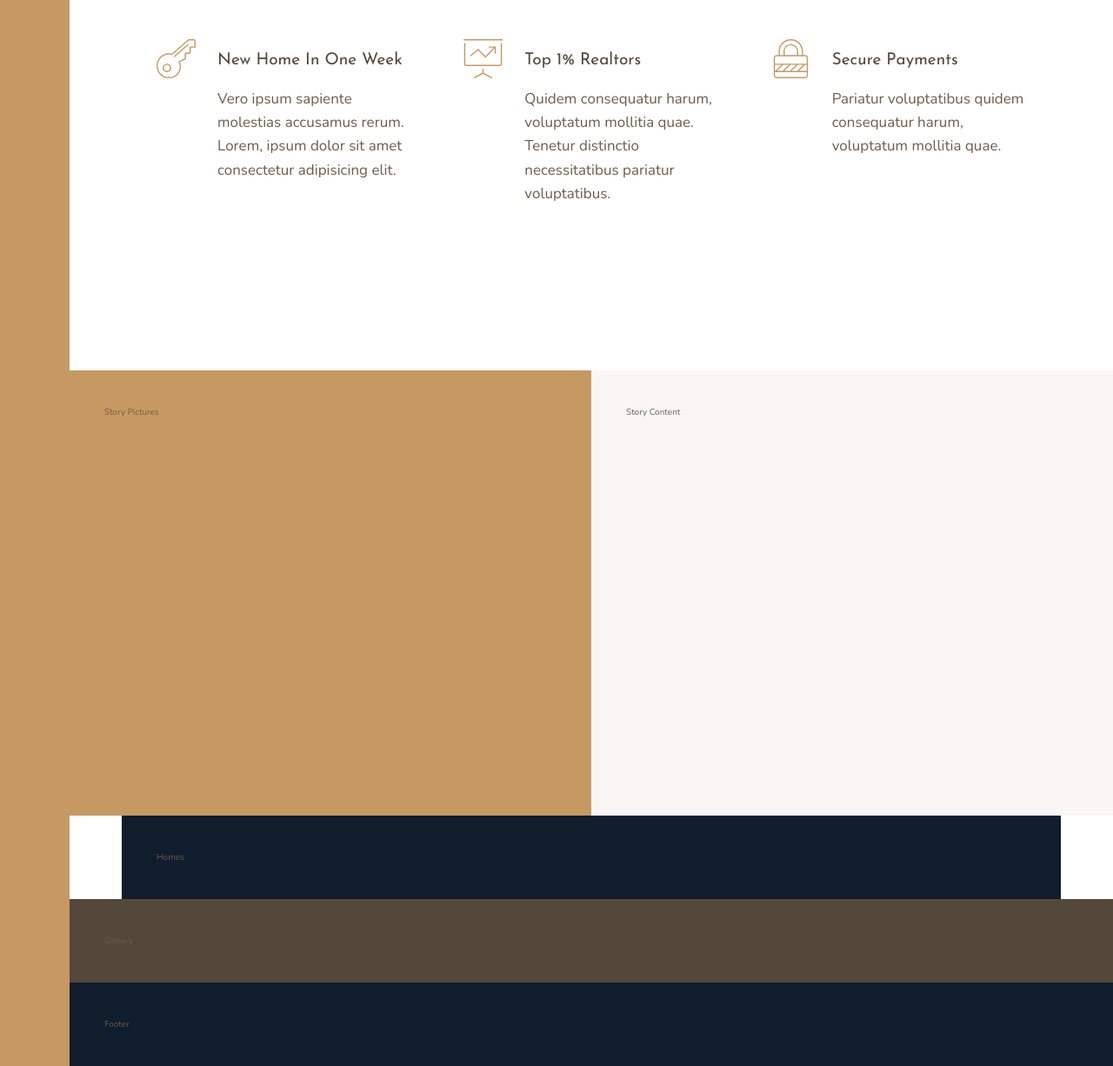
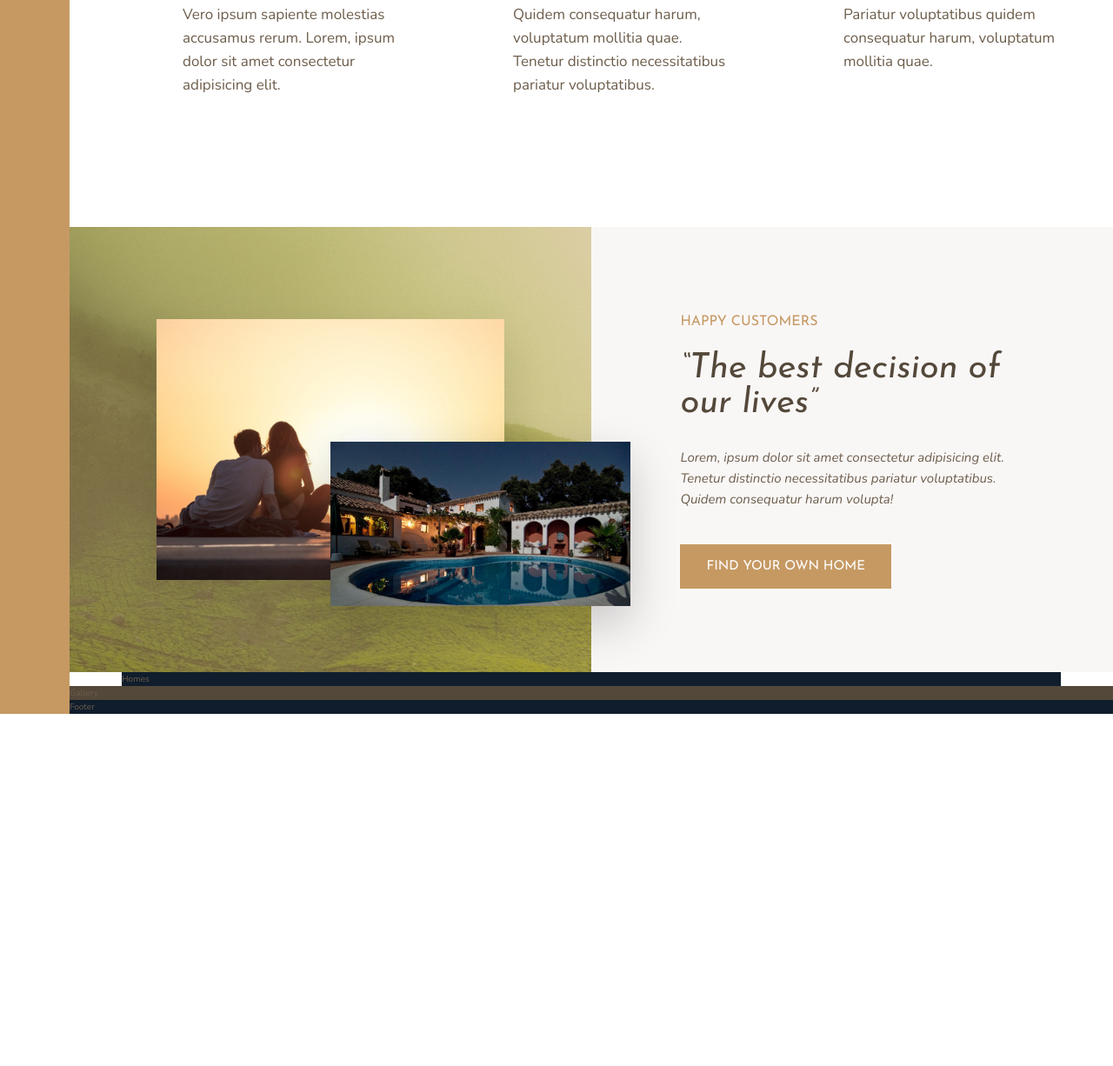
Before and after one commit to AndrewJacobVlietstra/Nexter-project, a website: page index.html in a window 1280 px wide. Shown: the part 1047-2273 px from the top of the page at 87% size. After the commit the page ends 1868 px from the top, so only its background shows below. Drawn offline with nearby package versions, Linux system fonts and the light colour scheme.

Commit message:
Finished stories section

```diff
--- a/index.html
+++ b/index.html
@@ -89,11 +89,18 @@
         </section>
 
         <div class="story__pictures">
-            Story Pictures
+            <img src="dist/img/story-1.jpeg" alt="Couple with new house" class="story__img--1">
+            <img src="dist/img/story-2.jpeg" alt="New House" class="story__img--2">
         </div>
 
         <div class="story__content">
-            Story Content
+            <h3 class="heading-3 mb-sm">Happy Customers</h3>
+            <h2 class="heading-2 heading-2--dark mb-med">&ldquo;The best decision of our lives&rdquo;</h2>
+            <p class="story__text">
+                Lorem, ipsum dolor sit amet consectetur adipisicing elit. Tenetur distinctio
+                necessitatibus pariatur voluptatibus. Quidem consequatur harum volupta!
+            </p>
+            <button class="btn">Find Your Own Home</button>
         </div>
 
         <section class="homes">
--- a/sass/_base.scss
+++ b/sass/_base.scss
@@ -42,7 +42,5 @@ body {
     grid-template-columns: [sidebar-start] 8rem [sidebar-end full-start] minmax(6rem, 1fr) [center-start]
      repeat(8, [col-start] minmax(min-content, 14rem) [col-end]) [center-end] minmax(6rem, 1fr) [full-end];
 
-     & > * {
-         padding: 4rem;
-     }
+
 }
--- a/sass/_story.scss
+++ b/sass/_story.scss
@@ -2,10 +2,50 @@
     &__pictures {
         background-color: $color-primary;
         grid-column: full-start / col-end 4;
+        background-image: linear-gradient(rgba($color-primary, .45), rgba($color-primary, .45)), url(../img/back.jpg);
+
+        display: grid;
+        grid-template-rows: repeat(6, 1fr);
+        grid-template-columns: repeat(6, 1fr);
+        align-items: center;
+    }
+
+    &__img--1{
+        width: 100%;
+        grid-column: 2 / 6 ;
+        grid-row: 2 / 6 ;
+        box-shadow: 0 2rem 5rem rgba(#000, 0.1);
+    }
+
+    &__img--2{
+        width: 115%;
+        grid-column: 4 / 7 ;
+        grid-row: 4 / 6 ;
+        z-index: 10;
+        box-shadow: 0 2rem 5rem rgba(#000, 0.2);
     }
 
     &__content {
         background-color: $color-grey-light-1;
         grid-column: col-start 5 / full-end;
+
+        padding: 6rem 8vw;
+
+        /*
+        display: flex;
+        flex-direction: column;
+        justify-content: center;
+        align-items: flex-start;
+        */
+
+        display: grid;
+        align-content: center;
+        justify-items: start;
+    }
+
+    &__text {
+        font-size: 1.5rem;
+        font-style: italic;
+        margin-bottom: 4rem;
     }
 }
--- a/sass/_typography.scss
+++ b/sass/_typography.scss
@@ -9,10 +9,19 @@
 
 .heading-2 {
     @extend %heading;
+    font-size: 4rem;
+    font-style: italic;
+    line-height: 1;
+
+    &--light {color: $color-grey-light-1;}
+    &--dark {color: $color-grey-dark-1;}
 }
 
 .heading-3 {
     @extend %heading;
+    font-size: 1.6rem;
+    color: $color-primary;
+    text-transform: uppercase;
 }
 
 .heading-4 {
@@ -22,3 +31,28 @@
     &--light {color: $color-grey-light-1;}
     &--dark {color: $color-grey-dark-1;}
 }
+
+
+.btn {
+    background-color: $color-primary;
+    color: #fff;
+    border: none;
+    border-radius: 0;
+    font-family: $font-display;
+    font-size: 1.5rem;
+    text-transform: uppercase;
+    padding: 1.8rem 3rem;
+    cursor: pointer;
+    transition: all 0.25s;
+
+    &:hover {
+        background-color: $color-primary-dark;
+    }
+}
+
+
+// Utility Classes
+.mb-sm {margin-bottom: 2rem;}
+.mb-med {margin-bottom: 3rem;}
+.mb-lrg {margin-bottom: 4rem;}
+.mb-huge {margin-bottom: 8rem;}
```
Also changed, not shown: dist/css/main.css, 1 other file.
